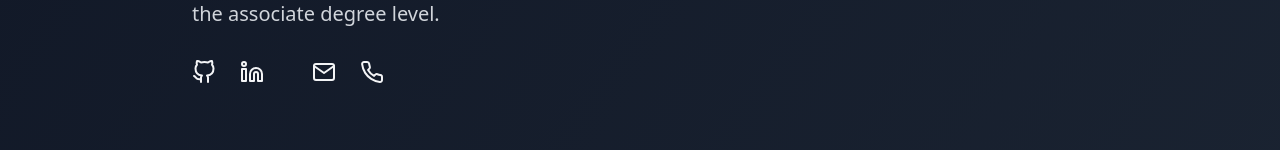
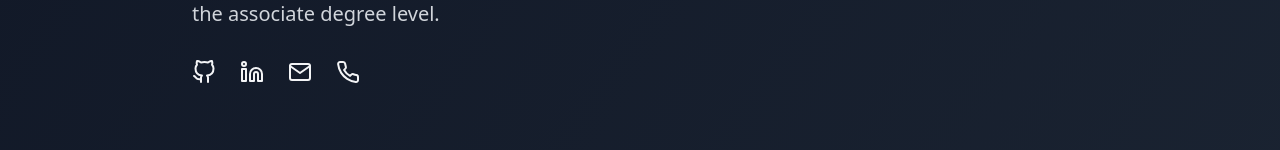
Before and after one commit to devmmk/devmmk.github.io, a React (Vite) app: page / in a window 1280 px wide. Shown: the part 300-450 px from the top of the page. Built offline with nearby package versions, Linux system fonts and the light colour scheme.

Commit message:
fix email tag

```diff
--- a/src/pages/portfolio/components/summary/index.tsx
+++ b/src/pages/portfolio/components/summary/index.tsx
@@ -31,8 +31,8 @@ const Headline = () => (
           href="mailto:mahdi.kashani2006@gmail.com"
           className="hover:text-blue-400 transition-colors duration-300"
         >
+          <Mail />
         </a>
-          <Mail />
           <a
           href="tel:+989308552187"
           className="hover:text-blue-400 transition-colors duration-300"
```
